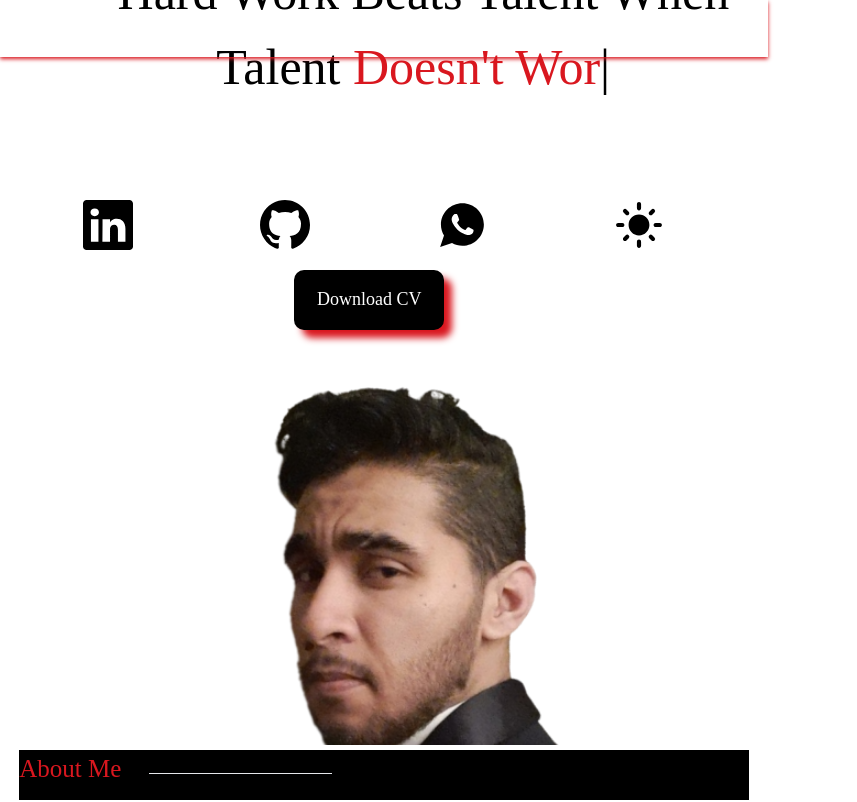
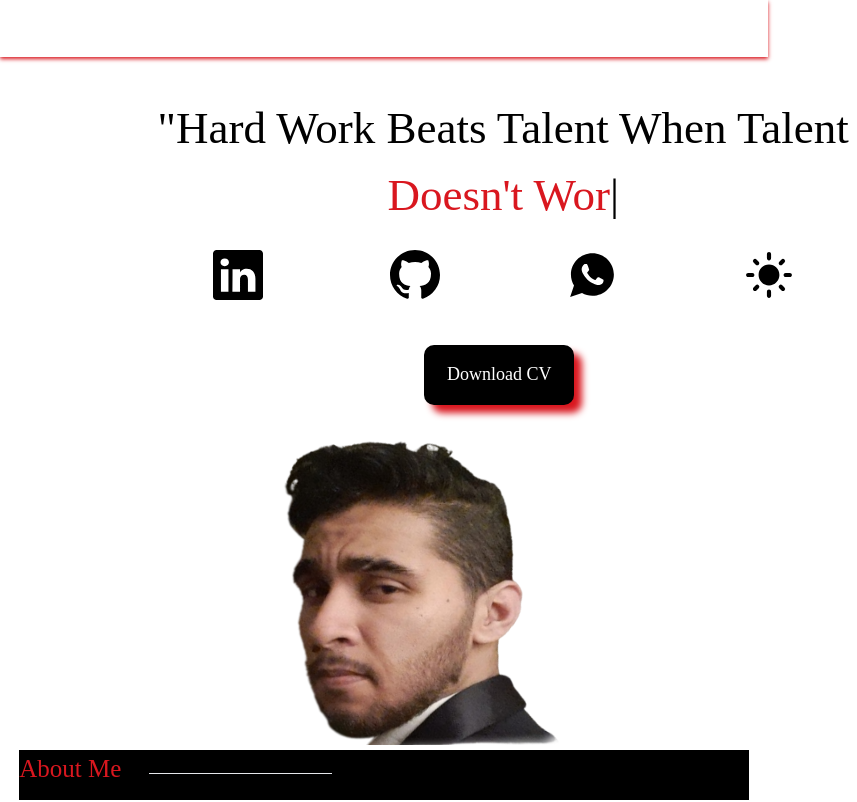
Before and after one commit to NathanDavids/PortfolioProject, a React (Vite) app: page / in a window 768 px wide. Shown: the top 802 px of the page, 857 px wide, since content can reach past the window. Built offline with nearby package versions, Linux system fonts and the light colour scheme; a web font is replaced by a local one.

Commit message:
Completed Changes for Responsivness on Home Page

```diff
--- a/src/components/home/home.css
+++ b/src/components/home/home.css
@@ -208,34 +208,36 @@
     }
 
     #homeImgContainer{
+        top: -180px;
         height: 300px;
     }
 
     .homeImg{
         position: relative;
         top: 210px;
-        width: 550px;
-        height: 550px;
+        width: 480px;
+        height: 400px;
     }
     #homeTextContainer{
        width: 450px;
        height: 150px;
-       top: -790px;
+       top: -650px;
+       left: 20px;
     }
     #homeQuote{
-        font-size: 45px;
+        font-size: 40px;
     }
     #homeSocialsContainer{
-       top: -750px;
-       left: 0px;
+       top: -630px;
+       left: 20px;
        display: flex;
        justify-content: space-around;
        height: 100px;
        width: 450px;
     }
     #btnContainer{
-        top: -765px;
-        left: 120px;
+        top: -650px;
+        left: 140px;
     }
 }
 
@@ -250,33 +252,35 @@
 
     #homeImgContainer{
         height: 300px;
+        top: -190px;
     }
 
     .homeImg{
         position: relative;
         top: 225px;
-        width: 550px;
-        height: 550px;
+        width: 500px;
+        height: 440px;
     }
     #homeTextContainer{
        width: 708px;
        height: 150px;
-       top: -790px;
+       top: -650px;
+       left: 130px;
     }
     #homeQuote{
-        font-size: 50px;
+        font-size: 45px;
     }
     #homeSocialsContainer{
-       top: -720px;
-       left: 0px;
+       top: -670px;
+       left: 130px;
        display: flex;
        justify-content: space-around;
        height: 100px;
        width: 708px;
     }
     #btnContainer{
-        top: -745px;
-        left: 250px;
+        top: -670px;
+        left: 380px;
     }
 }
 
```
